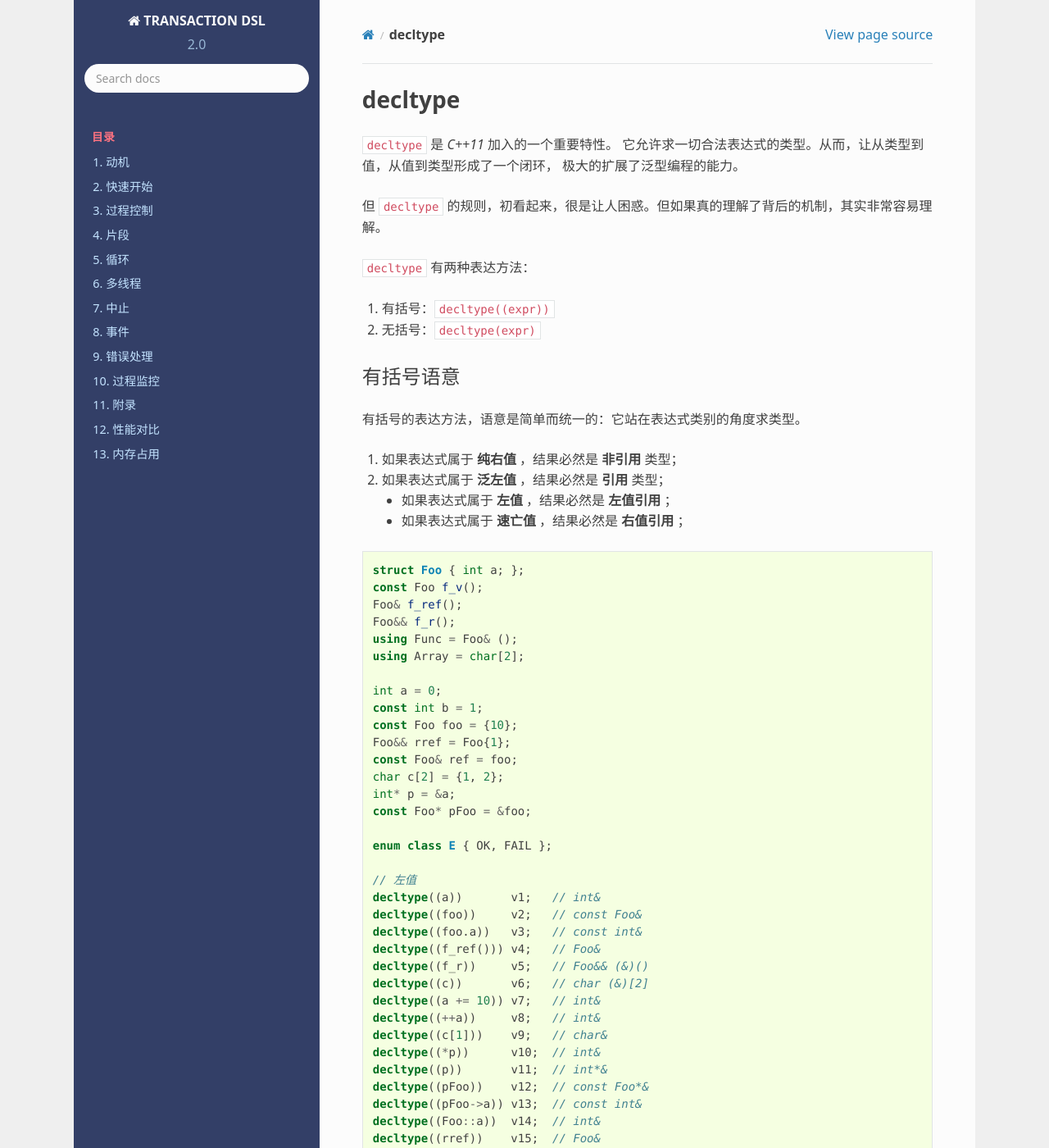
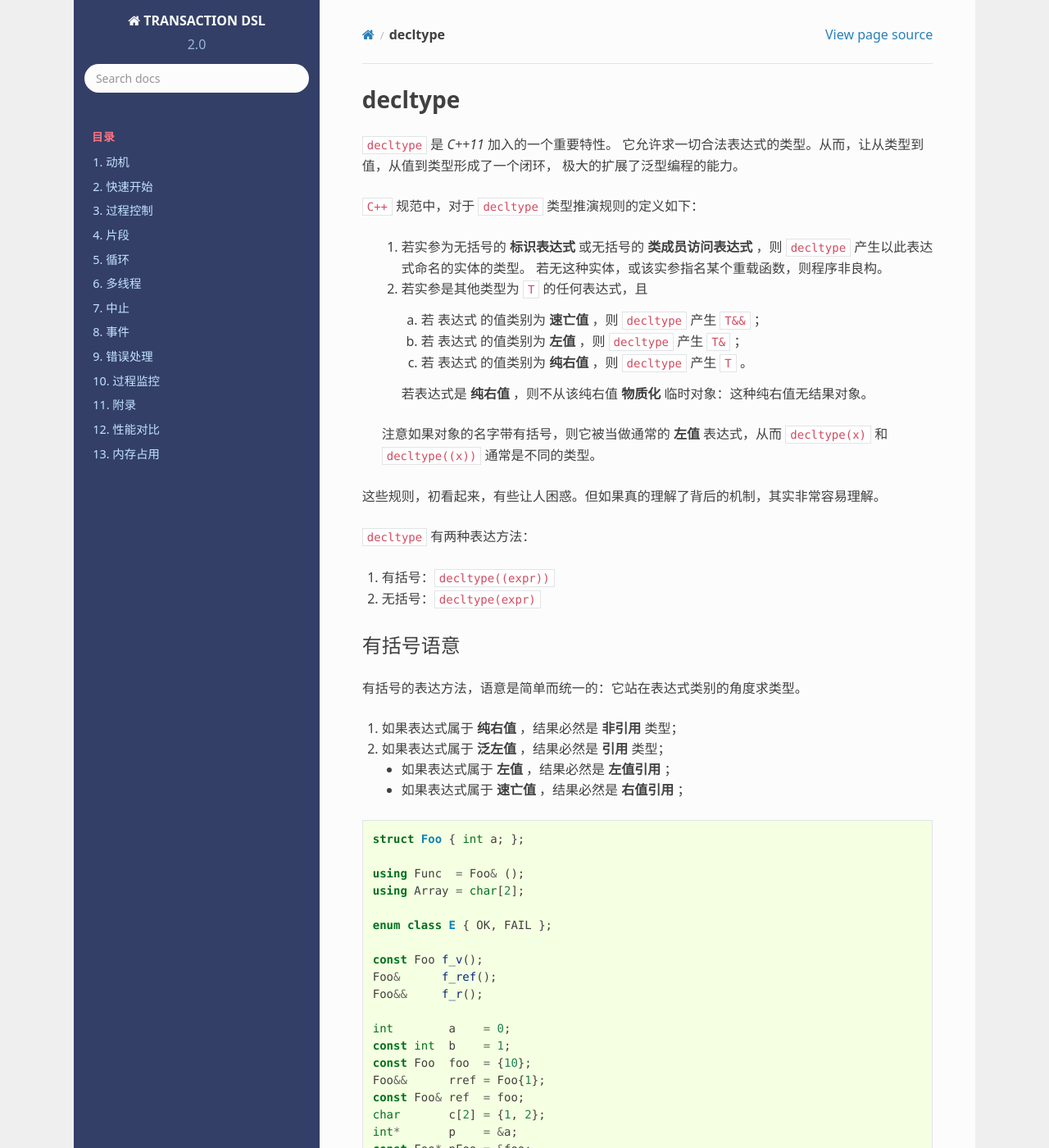
Before and after one commit to godsme/trans-dsl-2, a Sphinx documentation site: the page built from doc/source/cpp/decltype.rst, in a window 1280 px wide and 1400 px high. Shown: the whole window at 82% size. Built offline with Sphinx 7.4.7 and the Read the Docs theme 2.0.0, drawn with Linux system fonts in a browser that asks for light colours; formulas are drawn with MathJax 3; some of the changed text lies outside the part shown.

Commit message:
refactored cpp doc

```diff
--- a/doc/source/cpp/decltype.rst
+++ b/doc/source/cpp/decltype.rst
@@ -6,7 +6,23 @@
 ``decltype`` 是 `C++11` 加入的一个重要特性。 它允许求一切合法表达式的类型。从而，让从类型到值，从值到类型形成了一个闭环，
 极大的扩展了泛型编程的能力。
 
-但 ``decltype`` 的规则，初看起来，很是让人困惑。但如果真的理解了背后的机制，其实非常容易理解。
+``C++`` 规范中，对于 ``decltype`` 类型推演规则的定义如下：
+
+   1. 若实参为无括号的 **标识表达式** 或无括号的 **类成员访问表达式** ，则 ``decltype`` 产生以此表达式命名的实体的类型。
+      若无这种实体，或该实参指名某个重载函数，则程序非良构。
+
+   2. 若实参是其他类型为 ``T`` 的任何表达式，且
+
+      a) 若 表达式 的值类别为 **速亡值** ，则 ``decltype`` 产生 ``T&&`` ；
+      b) 若 表达式 的值类别为 **左值** ，则 ``decltype`` 产生 ``T&`` ；
+      c) 若 表达式 的值类别为 **纯右值** ，则 ``decltype`` 产生 ``T`` 。
+
+      若表达式是 **纯右值** ，则不从该纯右值 **物质化** 临时对象：这种纯右值无结果对象。
+
+   注意如果对象的名字带有括号，则它被当做通常的 **左值** 表达式，从而 ``decltype(x)`` 和 ``decltype((x))`` 通常是不同的类型。
+
+
+这些规则，初看起来，有些让人困惑。但如果真的理解了背后的机制，其实非常容易理解。
 
 ``decltype`` 有两种表达方法：
 
@@ -29,22 +45,24 @@
 .. code-block:: c++
 
    struct Foo { int a; };
-   const Foo f_v();
-   Foo& f_ref();
-   Foo&& f_r();
-   using Func = Foo& ();
+
+   using Func  = Foo& ();
    using Array = char[2];
 
-   int a = 0;
-   const int b = 1;
-   const Foo foo = {10};
-   Foo&& rref = Foo{1};
-   const Foo& ref = foo;
-   char c[2] = {1, 2};
-   int* p = &a;
+   enum class E { OK, FAIL };
+
+   const Foo f_v();
+   Foo&      f_ref();
+   Foo&&     f_r();
+
+   int        a    = 0;
+   const int  b    = 1;
+   const Foo  foo  = {10};
+   Foo&&      rref = Foo{1};
+   const Foo& ref  = foo;
+   char       c[2] = {1, 2};
+   int*       p    = &a;
    const Foo* pFoo = &foo;
-
-   enum class E { OK, FAIL };
 
    // 左值
    decltype((a))       v1;   // int&
@@ -98,19 +116,21 @@
 .. code-block:: c++
 
    struct Foo { int a; };
-   const Foo f_v();
-   Foo& f_ref();
-   Foo&& f_r();
-   using Func = Foo& ();
+
+   using Func  = Foo& ();
    using Array = char[2];
 
-   int a = 0;
-   const int b = 1;
-   const Foo foo = {10};
-   Foo&& rref = Foo{1};
-   const Foo& ref = foo;
-   char c[2] = {1, 2};
-   int* p = &a;
+   const Foo f_v();
+   Foo&      f_ref();
+   Foo&&     f_r();
+
+   int a           = 0;
+   const int  b    = 1;
+   const Foo  foo  = {10};
+   Foo&&      rref = Foo{1};
+   const Foo& ref  = foo;
+   char       c[2] = {1, 2};
+   int*       p    = &a;
    const Foo* pFoo = &foo;
 
    decltype(a)        v1;   // int
```
Also changed, not shown: doc/source/cpp/auto.rst (+11 -3 lines), doc/source/cpp/value-object.rst (+52 -35 lines).
